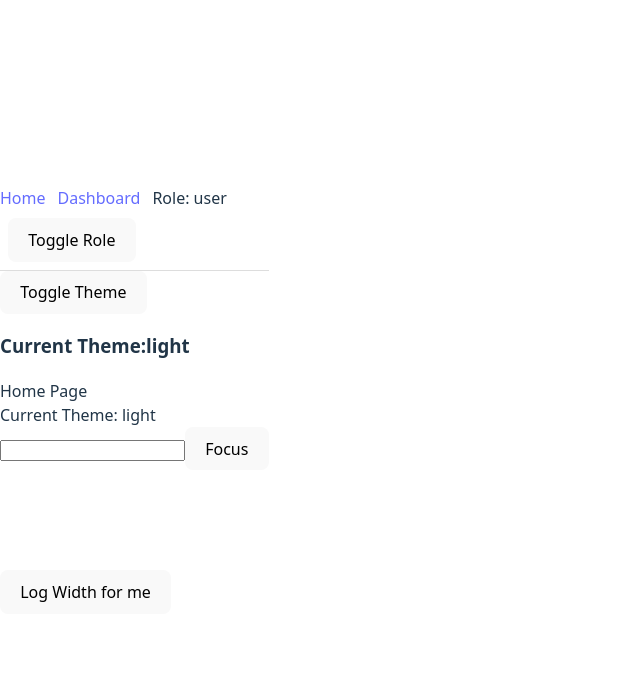
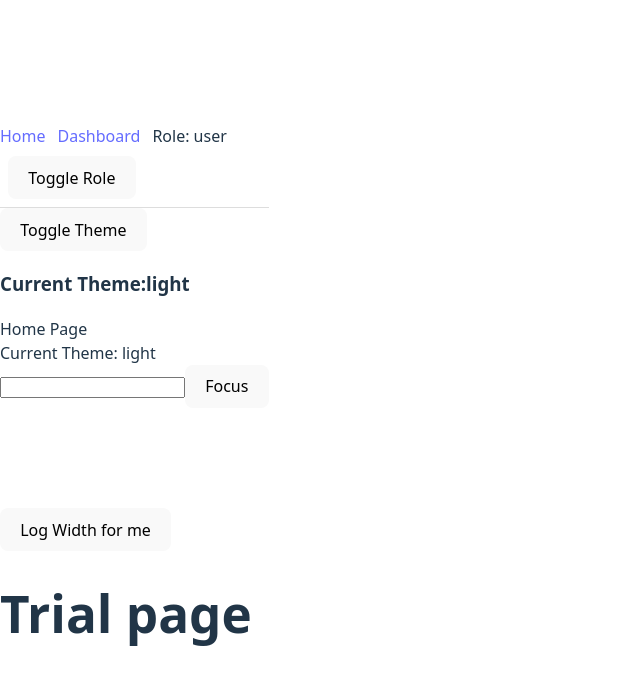
Before and after one commit to abhinit2050/anchor, a React (Vite) app: page / in a window 1280 px wide. Shown: the top 684 px of the page, without its empty margins (0-640 px from the left). Built offline with nearby package versions, Linux system fonts and the light colour scheme.

Commit message:
adding a trial page to test apache settings in linux

```diff
--- a/src/pages/Home.tsx
+++ b/src/pages/Home.tsx
@@ -1,6 +1,7 @@
 import FocusDemo from "../dev/FocusDemo";
 import MeasureDemo from "../dev/MeasureDemo";
 import { useTheme } from "../ui/themeContext"
+import Trial from "./Trial";
 
 const Home = () => {
 
@@ -13,6 +14,8 @@ const Home = () => {
     <div>Current Theme: {state?.theme}</div>
       <FocusDemo />
       <MeasureDemo />
+      <Trial />
+
     </>
   )
 }
--- /dev/null
+++ b/src/pages/Trial.tsx
@@ -0,0 +1,7 @@
+
+export default function Trial(){
+
+    return <div>
+        <h1>Trial page</h1>
+    </div>
+}
```
